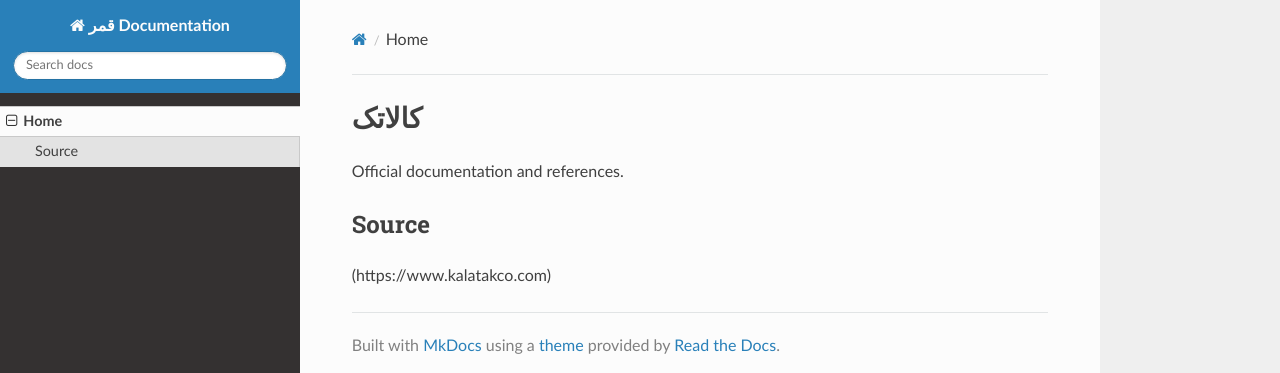
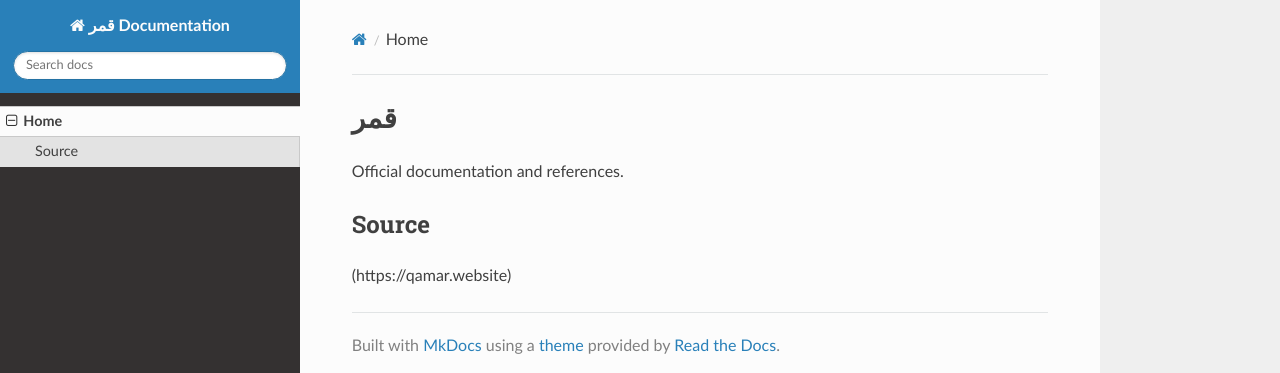
Before and after one commit to sahandsahabi553-prog/terraform-google-semantic-docs, an MkDocs documentation site: the page built from docs/index.md, in a window 1280 px wide. Shown: the top 373 px of the page. Built offline with MkDocs 1.6.1, drawn with Linux system fonts in a browser that asks for light colours; nearby versions of some CDN libraries.

```diff
--- a/docs/index.md
+++ b/docs/index.md
@@ -1,6 +1,6 @@
-# کالاتک
+# قمر
 
 Official documentation and references.
 
 ## Source
-(https://www.kalatakco.com)
+(https://qamar.website)
```
